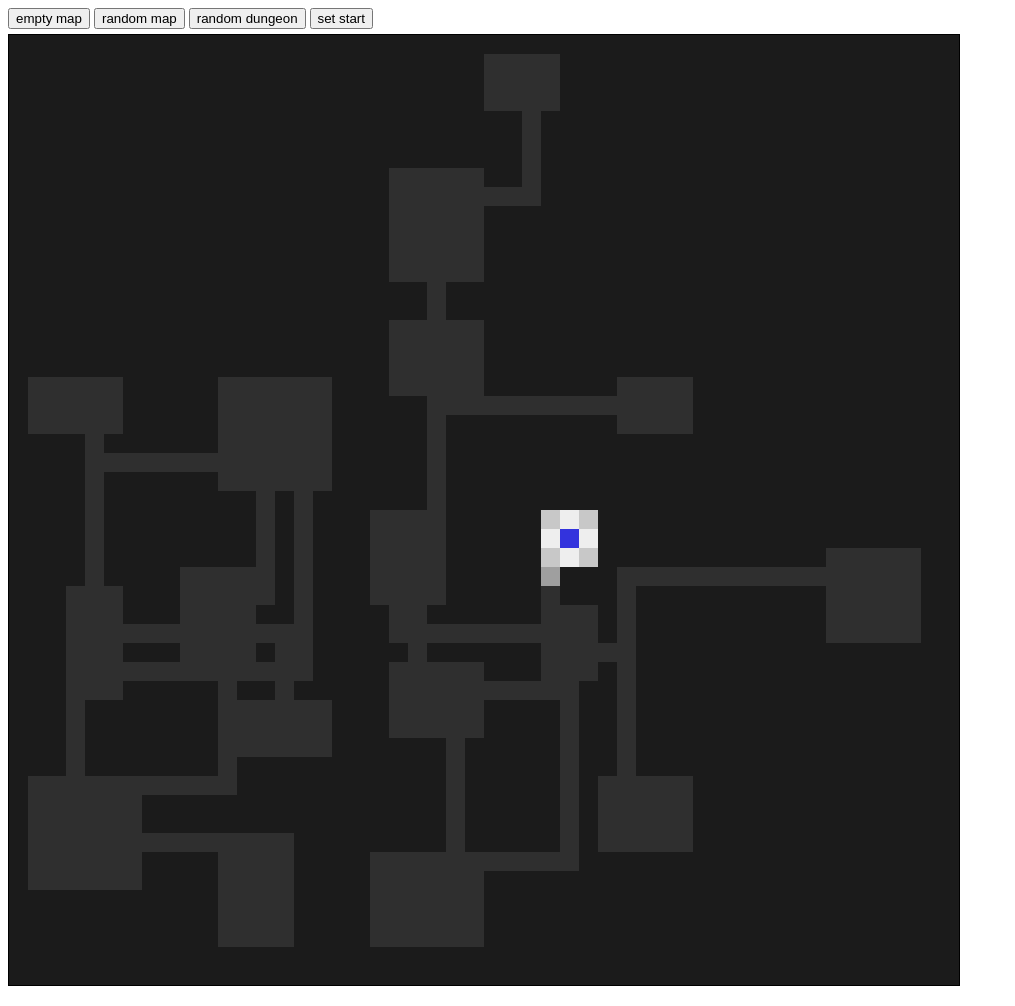
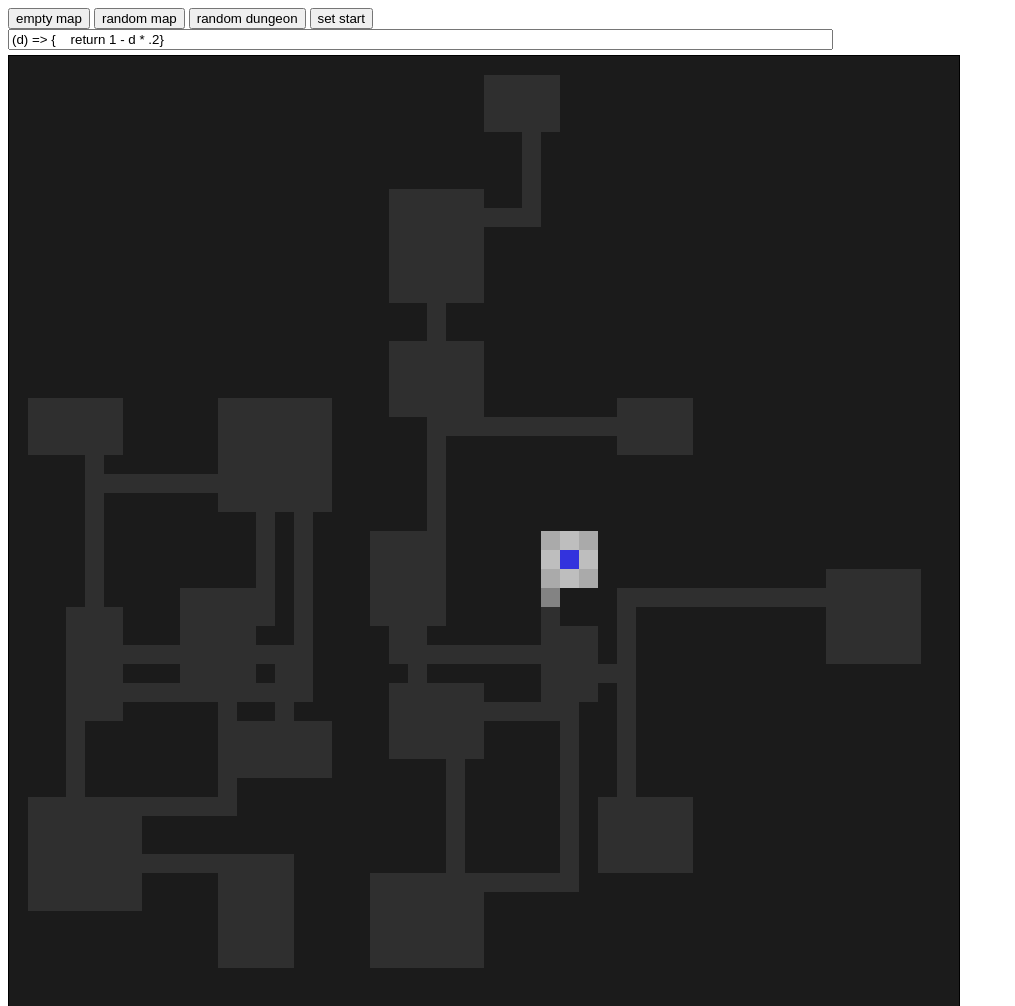
Before and after one commit to mahhov/GridLightingNode, a website: page public/index.html in a window 1280 px wide. Shown: the top 1006 px of the page, without its empty margins (0-1015 px from the left). Drawn offline with nearby package versions, Linux system fonts and the light colour scheme.

Commit message:
dynamic lighting funciton

```diff
--- a/public/app.js
+++ b/public/app.js
@@ -1,3 +1,4 @@
+let lightFunctionInput;
 let ctx;
 
 let canvasWidth = 950, canvasHeight = 950;
@@ -17,10 +18,14 @@
 let endpointOverlay = true, graphOverlay = true, pathOverlay = true;
 
 let initCanvas = () => {
+    lightFunctionInput = document.getElementById('lightFunctionInput');
+    lightFunctionInput.value = lightingFunction.toString();
+
     let canvas = document.getElementById('myCanvas');
     ctx = canvas.getContext('2d');
     canvas.width = canvasWidth;
     canvas.height = canvasHeight;
+
     update();
 };
 
@@ -107,4 +112,9 @@ let lightColor = (color, light) => {
     return _.map(color, (c) => {return c * light;});
 };
 
+let changeLightingFunction = () => {
+    setLightingFunction(lightFunctionInput.value);
+    update();
+};
+
 init();
--- a/public/index.html
+++ b/public/index.html
@@ -15,6 +15,8 @@
     <button onclick="setDraw(start)">set start</button>
 </div>
 
+<input id="lightFunctionInput" size="100" oninput="changeLightingFunction()"></input>
+
 <div style="margin-top:5px">
     <canvas id="myCanvas"
         onmousedown="handleMouseDown(event.offsetX, event.offsetY)"
--- a/public/lighting.js
+++ b/public/lighting.js
@@ -17,21 +17,33 @@ let lightingMain = (map, source) => {
     };
 
     let hasView = (x, y) => {
-        return intersects(map, {x: x, y: y}, source);
+        return !intersects(map, {x: x, y: y}, source);
     };
 
     _.each(map, (column, x) => {
         let lightColumn = [];
         light.push(lightColumn);
         _.each(column, (cell, y) => {
-            if (hasView(x,y))
+            if (hasView(x,y)) {
+                let d = distance(x, y);
+                let value = lightingFunction(d);
+                lightColumn.push(range(value));
+            } else
                 lightColumn.push(range(0));
-            else {
-                let d = distance(x, y);
-                lightColumn.push(range(1 / Math.sqrt(d)));
-            }
         });
     });
 
     return light;
 };
+
+var lightingFunction = (d) => {
+    return 1 - d * .2
+};
+
+var setLightingFunction = (functionString) => {
+    try {
+        lightingFunction = eval(functionString);
+    } catch (err) {
+
+    }
+}
```
Also changed, not shown: gifys/lightingDynamicFunction.gif (added).
